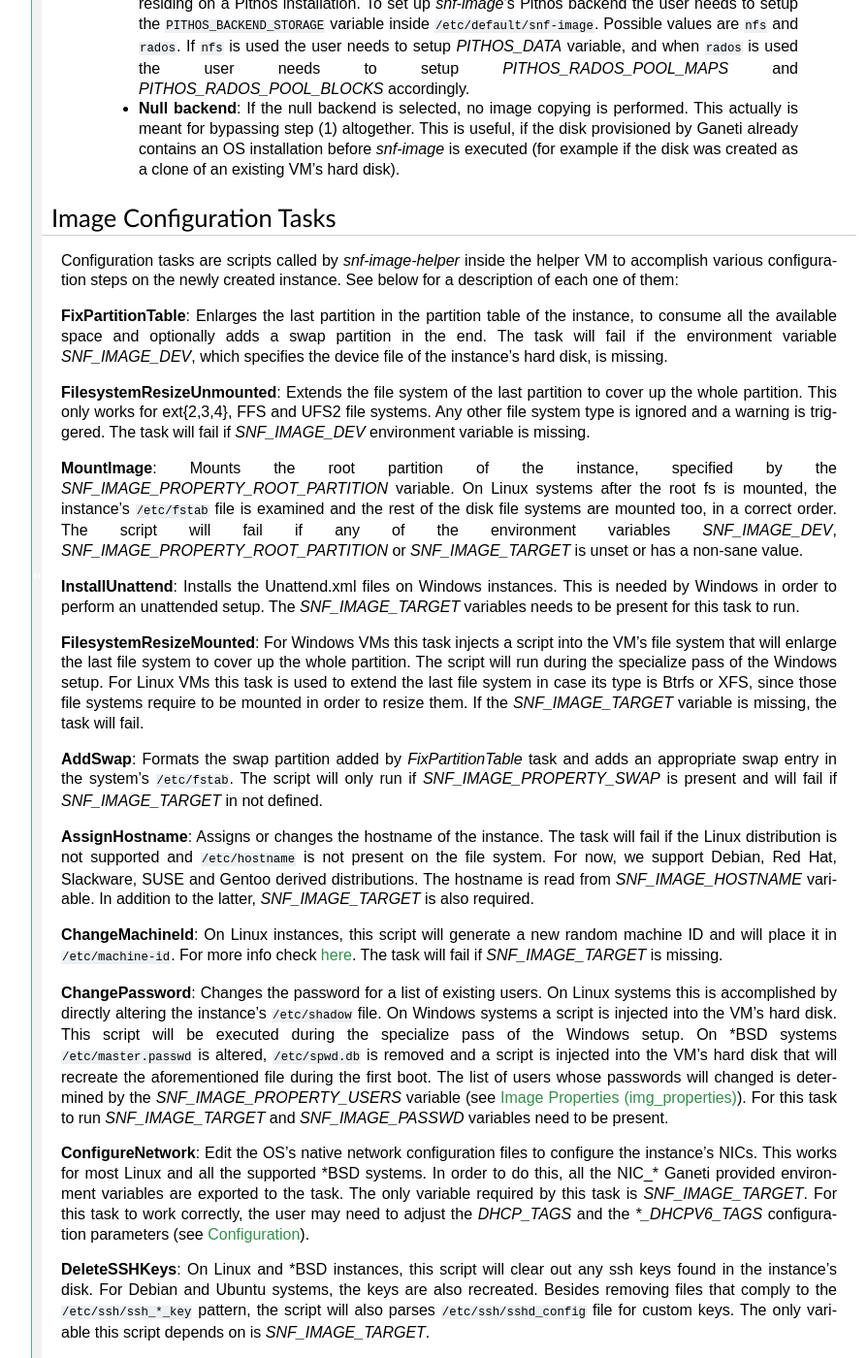
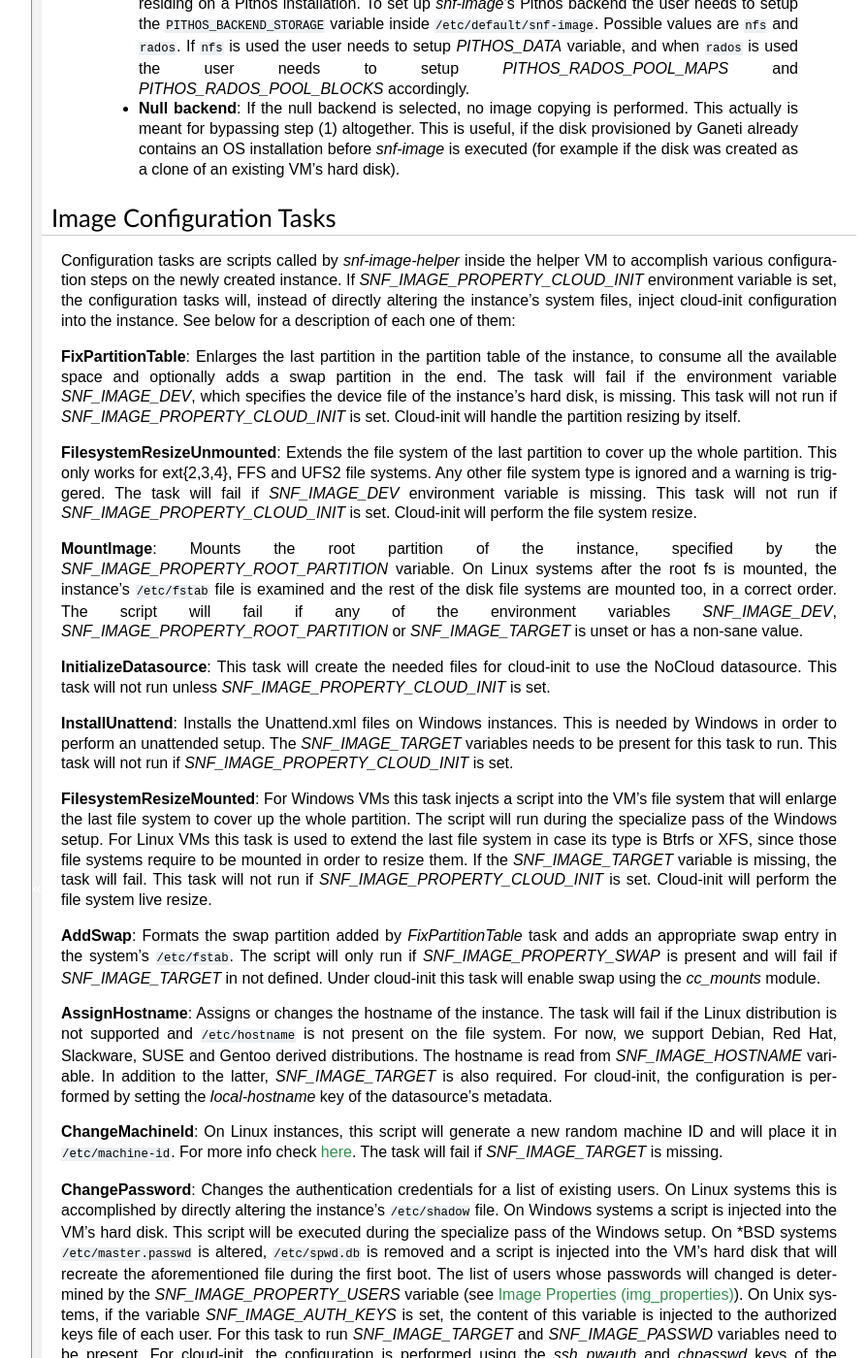
Before and after one commit to grnet/snf-image, a Sphinx documentation site: the page built from docs/architecture.rst, in a window 1280 px wide and 1400 px high, scrolled down 2250 px. Shown: the whole window at 97% size, without its empty margins (187-1081 px from the left). Built offline with Sphinx 7.4.7, drawn with Linux system fonts in a browser that asks for light colours; the version number could not be read and is left out; some of the changed text lies outside the part shown.

Commit message:
cloud-init: docs: Update documentation
Update the documentation to reflect the changes made to add cloud-init
support.

```diff
--- a/docs/architecture.rst
+++ b/docs/architecture.rst
@@ -127,19 +127,25 @@ Image Configuration Tasks
 ^^^^^^^^^^^^^^^^^^^^^^^^^
 
 Configuration tasks are scripts called by *snf-image-helper* inside the helper
-VM to accomplish various configuration steps on the newly created instance. See
-below for a description of each one of them:
+VM to accomplish various configuration steps on the newly created instance. If
+*SNF_IMAGE_PROPERTY_CLOUD_INIT* environment variable is set, the configuration
+tasks will, instead of directly altering the instance's system files, inject
+cloud-init configuration into the instance. See below for a description of each
+one of them:
 
 **FixPartitionTable**: Enlarges the last partition in the partition table of
 the instance, to consume all the available space and optionally adds a swap
 partition in the end. The task will fail if the environment variable
 *SNF_IMAGE_DEV*, which specifies the device file of the instance's hard disk,
-is missing.
+is missing. This task will not run if *SNF_IMAGE_PROPERTY_CLOUD_INIT* is set.
+Cloud-init will handle the partition resizing by itself.
 
 **FilesystemResizeUnmounted**: Extends the file system of the last partition to
 cover up the whole partition. This only works for ext{2,3,4}, FFS and UFS2 file
 systems. Any other file system type is ignored and a warning is triggered. The
-task will fail if *SNF_IMAGE_DEV* environment variable is missing.
+task will fail if *SNF_IMAGE_DEV* environment variable is missing. This task
+will not run if *SNF_IMAGE_PROPERTY_CLOUD_INIT* is set. Cloud-init will perform
+the file system resize.
 
 **MountImage**: Mounts the root partition of the instance, specified by the
 *SNF_IMAGE_PROPERTY_ROOT_PARTITION* variable. On Linux systems after the root
@@ -149,9 +155,14 @@ if any of the environment variables *SNF_IMAGE_DEV*,
 *SNF_IMAGE_PROPERTY_ROOT_PARTITION* or *SNF_IMAGE_TARGET* is unset or has a
 non-sane value.
 
+**InitializeDatasource**: This task will create the needed files for cloud-init
+to use the NoCloud datasource. This task will not run unless
+*SNF_IMAGE_PROPERTY_CLOUD_INIT* is set.
+
 **InstallUnattend**: Installs the Unattend.xml files on Windows instances. This
 is needed by Windows in order to perform an unattended setup. The
-*SNF_IMAGE_TARGET* variables needs to be present for this task to run.
+*SNF_IMAGE_TARGET* variables needs to be present for this task to run. This
+task will not run if *SNF_IMAGE_PROPERTY_CLOUD_INIT* is set.
 
 **FilesystemResizeMounted**: For Windows VMs this task injects a script into
 the VM's file system that will enlarge the last file system to cover up the
@@ -159,36 +170,43 @@ whole partition. The script will run during the specialize pass of the Windows
 setup. For Linux VMs this task is used to extend the last file system in case
 its type is Btrfs or XFS, since those file systems require to be mounted in
 order to resize them. If the *SNF_IMAGE_TARGET* variable is missing, the task
-will fail.
+will fail. This task will not run if *SNF_IMAGE_PROPERTY_CLOUD_INIT* is set.
+Cloud-init will perform the file system live resize.
 
 **AddSwap**: Formats the swap partition added by *FixPartitionTable* task and
 adds an appropriate swap entry in the system's ``/etc/fstab``. The script will
 only run if *SNF_IMAGE_PROPERTY_SWAP* is present and will fail if
-*SNF_IMAGE_TARGET* in not defined.
+*SNF_IMAGE_TARGET* in not defined. Under cloud-init this task will enable swap
+using the *cc_mounts* module.
 
 **AssignHostname**: Assigns or changes the hostname of the instance. The task
 will fail if the Linux distribution is not supported and ``/etc/hostname`` is
 not present on the file system. For now, we support Debian, Red Hat, Slackware,
 SUSE and Gentoo derived distributions. The hostname is read from
 *SNF_IMAGE_HOSTNAME* variable. In addition to the latter, *SNF_IMAGE_TARGET* is
-also required.
+also required. For cloud-init, the configuration is performed by setting the
+*local-hostname* key of the datasource's metadata.
 
 **ChangeMachineId**: On Linux instances, this script will generate a new random
 machine ID and will place it in ``/etc/machine-id``. For more info check
 `here <https://www.freedesktop.org/software/systemd/man/machine-id.html>`_. The
 task will fail if *SNF_IMAGE_TARGET* is missing.
 
-**ChangePassword**: Changes the password for a list of existing users. On Linux
-systems this is accomplished by directly altering the instance's
-``/etc/shadow`` file. On Windows systems a script is injected into the VM's
-hard disk. This script will be executed during the specialize pass of the
-Windows setup. On \*BSD systems ``/etc/master.passwd`` is altered,
+**ChangePassword**: Changes the authentication credentials for a list of
+existing users. On Linux systems this is accomplished by directly altering the
+instance's ``/etc/shadow`` file. On Windows systems a script is injected into
+the VM's hard disk. This script will be executed during the specialize pass of
+the Windows setup. On \*BSD systems ``/etc/master.passwd`` is altered,
 ``/etc/spwd.db`` is removed and a script is injected into the VM's hard disk
 that will recreate the aforementioned file during the first boot. The list of
 users whose passwords will changed is determined by the
-*SNF_IMAGE_PROPERTY_USERS* variable (see :ref:`image-properties`). For this
-task to run *SNF_IMAGE_TARGET* and *SNF_IMAGE_PASSWD* variables need to be
-present.
+*SNF_IMAGE_PROPERTY_USERS* variable (see :ref:`image-properties`). On Unix
+systems, if the variable *SNF_IMAGE_AUTH_KEYS* is set, the content of this
+variable is injected to the authorized keys file of each user. For this task to
+run *SNF_IMAGE_TARGET* and *SNF_IMAGE_PASSWD* variables need to be present. For
+cloud-init, the configuration is performed using the *ssh_pwauth* and
+*chpasswd* keys of the *cc_set_passwords* module, as well as, the
+*public-keys* key of the datasource's meta-data.
 
 **ConfigureNetwork**: Edit the OS's native network configuration files to
 configure the instance's NICs. This works for most Linux and all the supported
@@ -196,19 +214,26 @@ configure the instance's NICs. This works for most Linux and all the supported
 variables are exported to the task. The only variable required by this task is
 *SNF_IMAGE_TARGET*. For this task to work correctly, the user may need to
 adjust the *DHCP_TAGS* and the *\*_DHCPV6_TAGS* configuration parameters (see
-:doc:`/configuration`).
+:doc:`/configuration`). When working with cloud-init enabled images, this task
+is performed through cloud-init using the *Network Config Version 1* format,
+only if *snf-image-helper* is not aware of how to setup the network by itself.
+On known distros like Debian or CentOS, snf-image-helper will prevent
+cloud-init from performing the configuration.
 
 **DeleteSSHKeys**: On Linux and \*BSD instances, this script will clear out any
 ssh keys found in the instance's disk. For Debian and Ubuntu systems, the keys
 are also recreated. Besides removing files that comply to the
 ``/etc/ssh/ssh_*_key`` pattern, the script will also parses
 ``/etc/ssh/sshd_config`` file for custom keys. The only variable this script
-depends on is *SNF_IMAGE_TARGET*.
+depends on is *SNF_IMAGE_TARGET*. The task will fail if *SNF_IMAGE_TARGET* is
+missing. If *SNF_IMAGE_PROPERTY_CLOUD_INIT* is set, this task will just set
+cloud-init's *ssh_deltekeys* configuration key.
 
 **DisableRemoteDesktopConnections**: This script temporary disables RDP
 connections on Windows instances by changing the value of *fDenyTSConnection*
 registry key. RDP connections will be enabled back during the specialize pass
 of the Windows setup. The task will fail if *SNF_IMAGE_TARGET* is not defined.
+This task will not run if *SNF_IMAGE_PROPERTY_CLOUD_INIT* is set.
 
 **SELinuxAutorelabel**: Creates *.autorelabel* file in Red Hat images. This is
 needed if SELinux is enabled to enforce an automatic file system relabeling
@@ -218,7 +243,8 @@ during the first boot. The only environment variable required by this task is
 **EnforcePersonality**: Injects the files specified by the
 *SNF_IMAGE_PERSONALITY* variable into the file system. If the variable is
 missing a warning is produced. Only *SNF_IMAGE_TARGET* is required for this
-task to run.
+task to run. For cloud-init the file injection is performed through the
+*write_files* key.
 
 **RunCustomTask**: Run a user-defined task specified by the
 *SNF_IMAGE_PROPERTY_CUSTOM_TASK* variable. If the variable is missing or empty,
@@ -235,57 +261,72 @@ it afterwards is not recommended. This is done in order to force a chkdsk the
 next time Windows boots. Offline NTFS resize is favored on windows-legacy and
 non-windows OSes that do not support online resize. If you want to force
 offline resize on newer Windows systems, the *OFFLINE_NTFSRESIZE* image
-property must be defined.
+property must be defined. This task will not run if
+*SNF_IMAGE_PROPERTY_CLOUD_INIT* is set.
 
-+-------------------------------+---+--------------------------------------------+-----------------------------------------------------+
-|                               |   |               Dependencies                 |          Environment Variables [#]_                 |
-+          Name                 |   +------------------+-------------------------+-------------------------+---------------------------+
-|                               |Pr.|        Run-After |        Run-Before       |        Required         |   Optional                |
-+===============================+===+==================+=========================+=========================+===========================+
-|FixPartitionTable              |10 |                  |FilesystemResizeUnmounted|DEV                      |                           |
-+-------------------------------+---+------------------+-------------------------+-------------------------+---------------------------+
-|FilesystemResizeUnmounted      |20 |FixPartitionTable |MountImage               |DEV                      |RESIZE_PART                |
-+-------------------------------+---+------------------+-------------------------+-------------------------+---------------------------+
-|MountImage                     |30 |                  |UmountImage              |DEV                      |                           |
-|                               |   |                  |                         |TARGET                   |                           |
-|                               |   |                  |                         |PROPERTY_ROOT_PARTITION  |                           |
-+-------------------------------+---+------------------+-------------------------+-------------------------+---------------------------+
-|InstallUnattend                |35 |MountImage        |EnforcePersonality       |TARGET                   |PROPERTY_OSFAMILY          |
-+-------------------------------+---+------------------+-------------------------+-------------------------+---------------------------+
-|FilesystemResizeMounted        |40 |InstallUnattend   |EnforcePersonality       |TARGET                   |PROPERTY_OSFAMILY          |
-|                               |   |                  |                         |                         |RESIZE_PART                |
-|                               |   |                  |                         |                         |PROPERTY_OFFLINE_NTFSRESIZE|
-+-------------------------------+---+------------------+-------------------------+-------------------------+---------------------------+
-|AddSwap                        |50 |MountImage        |EnforcePersonality       |TARGET                   |PROPERTY_OSFAMILY          |
-|                               |   |                  |                         |                         |PROPERTY_SWAP              |
-+-------------------------------+---+------------------+-------------------------+-------------------------+---------------------------+
-|AssignHostname                 |50 |InstallUnattend   |EnforcePersonality       |TARGET                   |                           |
-|                               |   |                  |                         |HOSTNAME                 |PROPERTY_OSFAMILY          |
-+-------------------------------+---+------------------+-------------------------+-------------------------+---------------------------+
-|ChangeMachineId                |50 |InstallUnattend   |EnforcePersonality       |TARGET                   |PROPERTY_OSFAMILY          |
-+-------------------------------+---+------------------+-------------------------+-------------------------+---------------------------+
-|ChangePassword                 |50 |InstallUnattend   |EnforcePersonality       |TARGET                   |PROPERTY_USERS             |
-|                               |   |                  |                         |                         |PROPERTY_OSFAMILY          |
-|                               |   |                  |                         |                         |PASSWD                     |
-+-------------------------------+---+------------------+-------------------------+-------------------------+---------------------------+
-|ConfigureNetwork               |50 |InstallUnattend   |EnforcePersonality       |TARGET                   |NIC_*                      |
-+-------------------------------+---+------------------+-------------------------+-------------------------+---------------------------+
-|DeleteSSHKeys                  |50 |MountImage        |EnforcePersonality       |TARGET                   |PROPERTY_OSFAMILY          |
-+-------------------------------+---+------------------+-------------------------+-------------------------+---------------------------+
-|DisableRemoteDesktopConnections|50 |EnforcePersonality|UmountImage              |TARGET                   |PROPERTY_OSFAMILY          |
-+-------------------------------+---+------------------+-------------------------+-------------------------+---------------------------+
-|SELinuxAutorelabel             |50 |MountImage        |EnforcePersonality       |TARGET                   |PROPERTY_OSFAMILY          |
-+-------------------------------+---+------------------+-------------------------+-------------------------+---------------------------+
-|EnforcePersonality             |60 |MountImage        |UmountImage              |TARGET                   |PERSONALITY                |
-|                               |   |                  |                         |                         |PROPERTY_OSFAMILY          |
-+-------------------------------+---+------------------+-------------------------+-------------------------+---------------------------+
-|RunCustomTask                  |70 |MountImage        |UmountImage              |TARGET                   |PROPERTY_CUSTOM_TASK       |
-+-------------------------------+---+------------------+-------------------------+-------------------------+---------------------------+
-|UmountImage                    |80 |MountImage        |                         |TARGET                   |                           |
-+-------------------------------+---+------------------+-------------------------+-------------------------+---------------------------+
-|FilesystemResizeAfterUmount    |81 |UmountImage       |                         |DEV                      |RESIZE_PART                |
-|                               |   |                  |                         |                         |PROPERTY_OSFAMILY          |
-|                               |   |                  |                         |                         |PROPERTY_OFFLINE_NTFSRESIZE|
-+-------------------------------+---+------------------+-------------------------+-------------------------+---------------------------+
++-------------------------------+---+-------------------------------------------------+-----------------------------------------------------+
+|                               |   |               Dependencies                      |          Environment Variables [#]_                 |
++          Name                 |   +------------------+------------------------------+-------------------------+---------------------------+
+|                               |Pr.|        Run-After |        Run-Before            |        Required         |   Optional                |
++===============================+===+=======================+=========================+=========================+===========================+
+|FixPartitionTable              |10 |                       |FilesystemResizeUnmounted|DEV                      |                           |
++-------------------------------+---+-----------------------+-------------------------+-------------------------+---------------------------+
+|FilesystemResizeUnmounted      |20 |FixPartitionTable      |MountImage               |DEV                      |RESIZE_PART                |
++-------------------------------+---+-----------------------+-------------------------+-------------------------+---------------------------+
+|MountImage                     |30 |                       |UmountImage              |DEV                      |                           |
+|                               |   |                       |                         |TARGET                   |                           |
+|                               |   |                       |                         |PROPERTY_ROOT_PARTITION  |                           |
++-------------------------------+---+-----------------------+-------------------------+-------------------------+---------------------------+
+|InitializeDatasource           |35 |MountImage             |EnforcePersonality       |TARGET                   |PROPERTY_OSFAMILY          |
+|                               |   |                       |                         |                         |PROPERTY_CLOUD_INIT        |
+|                               |   |                       |                         |                         |CLOUD_USERDATA             |
+|                               |   |                       |                         |                         |CLOUD_INIT_DEBUG           |
++-------------------------------+---+-----------------------+-------------------------+-------------------------+---------------------------+
+|InstallUnattend                |35 |MountImage             |EnforcePersonality       |TARGET                   |PROPERTY_OSFAMILY          |
++-------------------------------+---+-----------------------+-------------------------+-------------------------+---------------------------+
+|FilesystemResizeMounted        |40 |InstallUnattend        |EnforcePersonality       |TARGET                   |PROPERTY_OSFAMILY          |
+|                               |   |                       |                         |                         |RESIZE_PART                |
+|                               |   |                       |                         |                         |PROPERTY_OFFLINE_NTFSRESIZE|
++-------------------------------+---+-----------------------+-------------------------+-------------------------+---------------------------+
+|AddSwap                        |50 |MountImage             |EnforcePersonality       |TARGET                   |PROPERTY_OSFAMILY          |
+|                               |   |                       |                         |                         |PROPERTY_SWAP              |
++-------------------------------+---+-----------------------+-------------------------+-------------------------+---------------------------+
+|AssignHostname                 |50 |InstallUnattend        |EnforcePersonality       |TARGET                   |PROPERTY_OSFAMILY          |
+|                               |   |                       |                         |HOSTNAME                 |PROPERTY_CLOUD_INIT        |
++-------------------------------+---+-----------------------+-------------------------+-------------------------+---------------------------+
+|ChangeMachineId                |50 |InstallUnattend        |EnforcePersonality       |TARGET                   |PROPERTY_OSFAMILY          |
++-------------------------------+---+-----------------------+-------------------------+-------------------------+---------------------------+
+|ChangePassword                 |50 |InstallUnattend        |EnforcePersonality       |TARGET                   |PROPERTY_USERS             |
+|                               |   |                       |                         |                         |PROPERTY_OSFAMILY          |
+|                               |   |                       |                         |                         |PASSWD                     |
+|                               |   |                       |                         |                         |PASSWD_HASH                |
+|                               |   |                       |                         |                         |AUTH_KEYS                  |
+|                               |   |                       |                         |                         |PROPERTY_CLOUD_INIT        |
++-------------------------------+---+-----------------------+-------------------------+-------------------------+---------------------------+
+|ConfigureNetwork               |50 |InstallUnattend        |EnforcePersonality       |TARGET                   |NIC_*                      |
+|                               |   |                       |                         |                         |PROPERTY_CLOUD_INIT        |
++-------------------------------+---+-----------------------+-------------------------+-------------------------+---------------------------+
+|DeleteSSHKeys                  |50 |MountImage             |EnforcePersonality       |TARGET                   |PROPERTY_OSFAMILY          |
++-------------------------------+---+-----------------------+-------------------------+-------------------------+---------------------------+
+|EnableDatasources              |50 |FileSystemResizeMounted|EnforcePersonality       |TARGET                   |PROPERTY_OSFAMILY          |
+|                               |   |                       |                         |                         |PROPERTY_CLOUD_INIT        |
+|                               |   |                       |                         |                         |CLOUD_DATASOURCES          |
++-------------------------------+---+-----------------------+-------------------------+-------------------------+---------------------------+
+|DisableRemoteDesktopConnections|50 |EnforcePersonality     |UmountImage              |TARGET                   |PROPERTY_OSFAMILY          |
++-------------------------------+---+-----------------------+-------------------------+-------------------------+---------------------------+
+|SELinuxAutorelabel             |50 |MountImage             |EnforcePersonality       |TARGET                   |PROPERTY_OSFAMILY          |
++-------------------------------+---+-----------------------+-------------------------+-------------------------+---------------------------+
+|EnforcePersonality             |60 |MountImage             |UmountImage              |TARGET                   |PERSONALITY                |
+|                               |   |                       |                         |                         |PROPERTY_OSFAMILY          |
+|                               |   |                       |                         |                         |PROPERTY_CLOUD_INIT        |
++-------------------------------+---+-----------------------+-------------------------+-------------------------+---------------------------+
+|RunCustomTask                  |70 |MountImage             |UmountImage              |TARGET                   |PROPERTY_CUSTOM_TASK       |
++-------------------------------+---+-----------------------+-------------------------+-------------------------+---------------------------+
+|UmountImage                    |80 |MountImage             |                         |TARGET                   |                           |
++-------------------------------+---+-----------------------+-------------------------+-------------------------+---------------------------+
+|FilesystemResizeAfterUmount    |81 |UmountImage            |                         |DEV                      |RESIZE_PART                |
+|                               |   |                       |                         |                         |PROPERTY_OSFAMILY          |
+|                               |   |                       |                         |                         |PROPERTY_OFFLINE_NTFSRESIZE|
++-------------------------------+---+-----------------------+-------------------------+-------------------------+---------------------------+
 
 .. [#] all environment variables are prefixed with *SNF_IMAGE_*
```
Also changed, not shown: docs/configuration.rst (+8 -0 lines), docs/interface.rst (+7 -0 lines).
